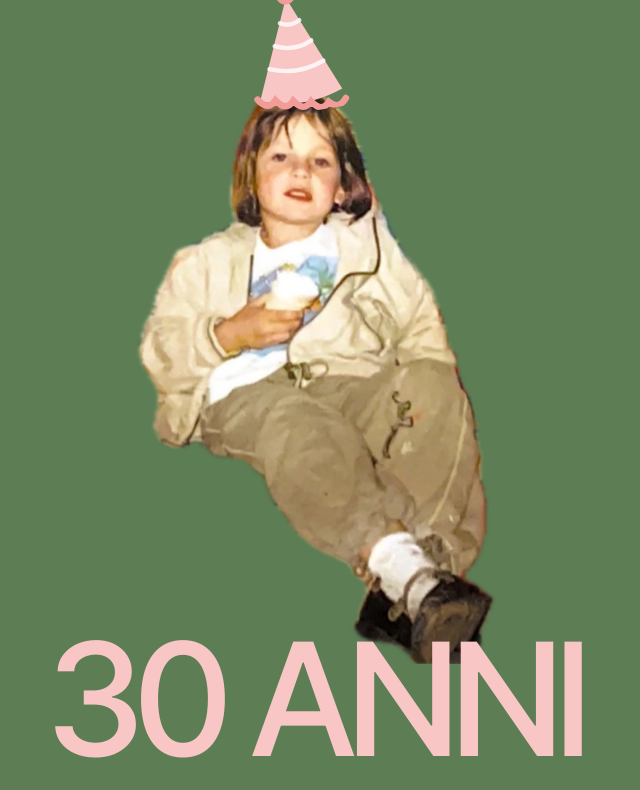
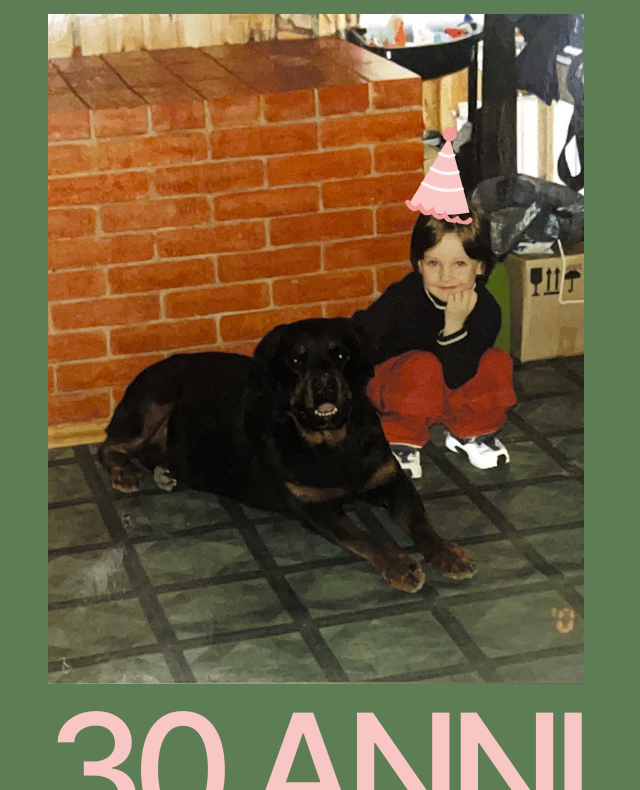
Before and after one commit to ratatuy-239/irina-30, a plain HTML site: page index.html in a window 1280 px wide. Shown: the part 281-1071 px from the top of the page, without its empty margins (324-964 px from the left). Drawn offline with Linux system fonts and the light colour scheme.

Commit message:
Switch to the large rectangular photo with the dog
Co-Authored-By: Claude Fable 5.2 <noreply@anthropic.com>

```diff
--- a/index.html
+++ b/index.html
@@ -33,10 +33,9 @@ h1{font-size:inherit;font-weight:inherit}
 .meta{display:flex;justify-content:space-between;gap:1rem;margin:1.1rem 0 0}
 .meta span:nth-child(2){text-align:center}
 .meta span:last-child{text-align:right}
-.photo{position:relative;width:68%;align-self:center;margin:6rem 0 -5%}
+.photo{position:relative;width:100%;margin:1.5rem 0}
 .photo img{width:100%;height:auto;display:block}
-.hat{position:absolute;width:30%;left:29%;top:-18%;transform:rotate(-9deg)}
-.over{position:relative;z-index:1}
+.hat{position:absolute;width:15%;left:66.5%;top:16.5%;transform:rotate(8deg)}
 .lead{font-size:1.2rem;line-height:1.4;margin:2.25rem 0 1.75rem;max-width:30ch}
 .btn{font:500 1rem var(--font);text-transform:uppercase;letter-spacing:.06em;background:var(--rosa);color:var(--verde-scuro);border:0;border-radius:999px;padding:1.05rem 2.2rem;cursor:pointer;align-self:flex-start;transition:transform .15s}
 .btn:hover{transform:translateY(-2px)}
@@ -85,7 +84,7 @@ input[type=text]:focus{outline:0;border-bottom-color:var(--rosso)}
       <span>Dalle<br>20:00</span>
     </div>
     <div class="photo">
-      <img src="irina.png" width="908" height="1438" alt="Irina da piccola con un gelato in mano">
+      <img src="foto.jpg" width="1040" height="1300" alt="Irina da piccola accanto a un grande cane nero">
       <svg class="hat" viewBox="0 0 100 120" aria-hidden="true">
         <path d="M50 14 12 104q38 14 76 0z" fill="#f8c6c4"/>
         <path d="M41 36q9 5 18 0M33 56q17 8 34 0M25 76q25 10 50 0" fill="none" stroke="#fff" stroke-width="4" stroke-linecap="round" opacity=".8"/>
```
Also changed, not shown: foto.jpg (added), irina.png (deleted).
